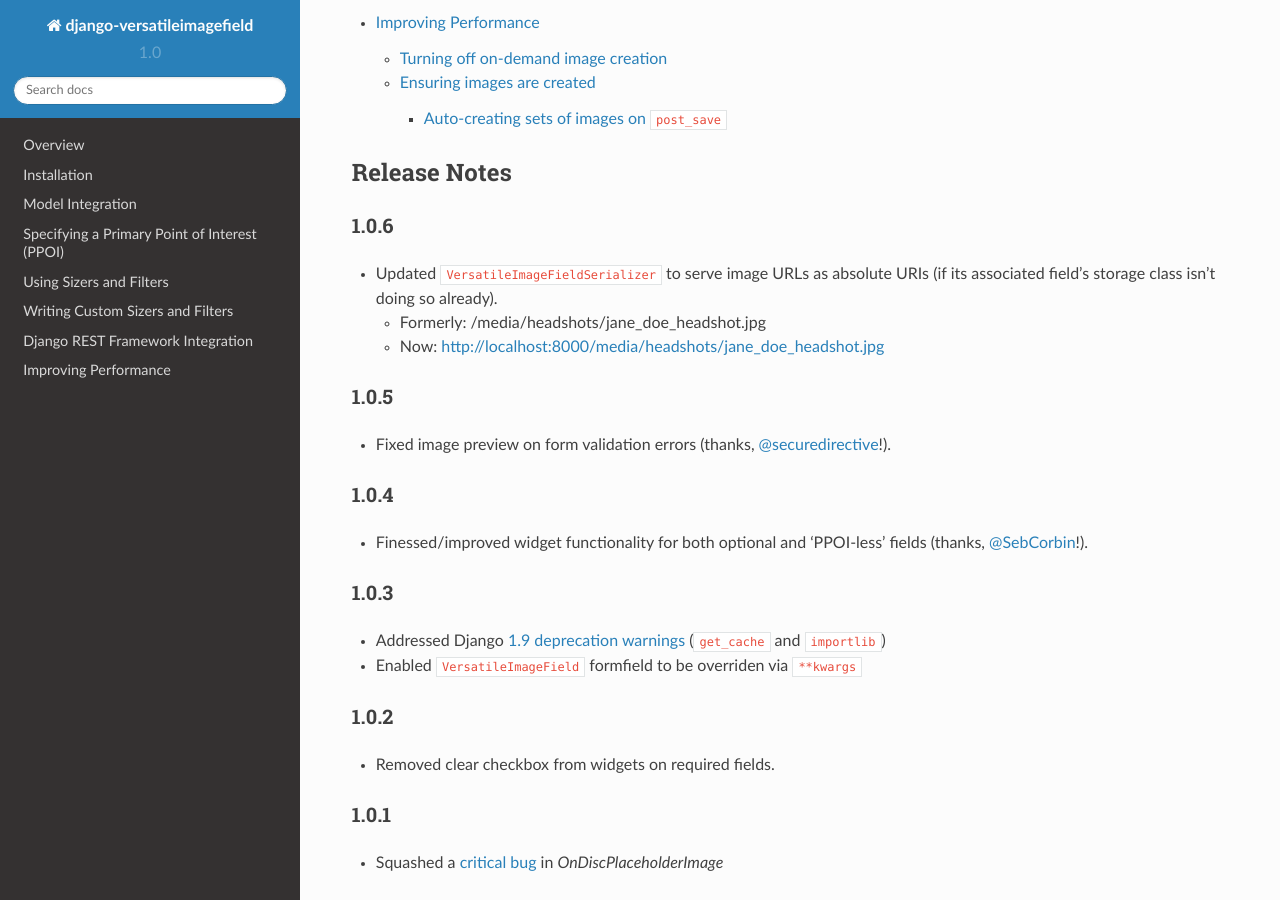
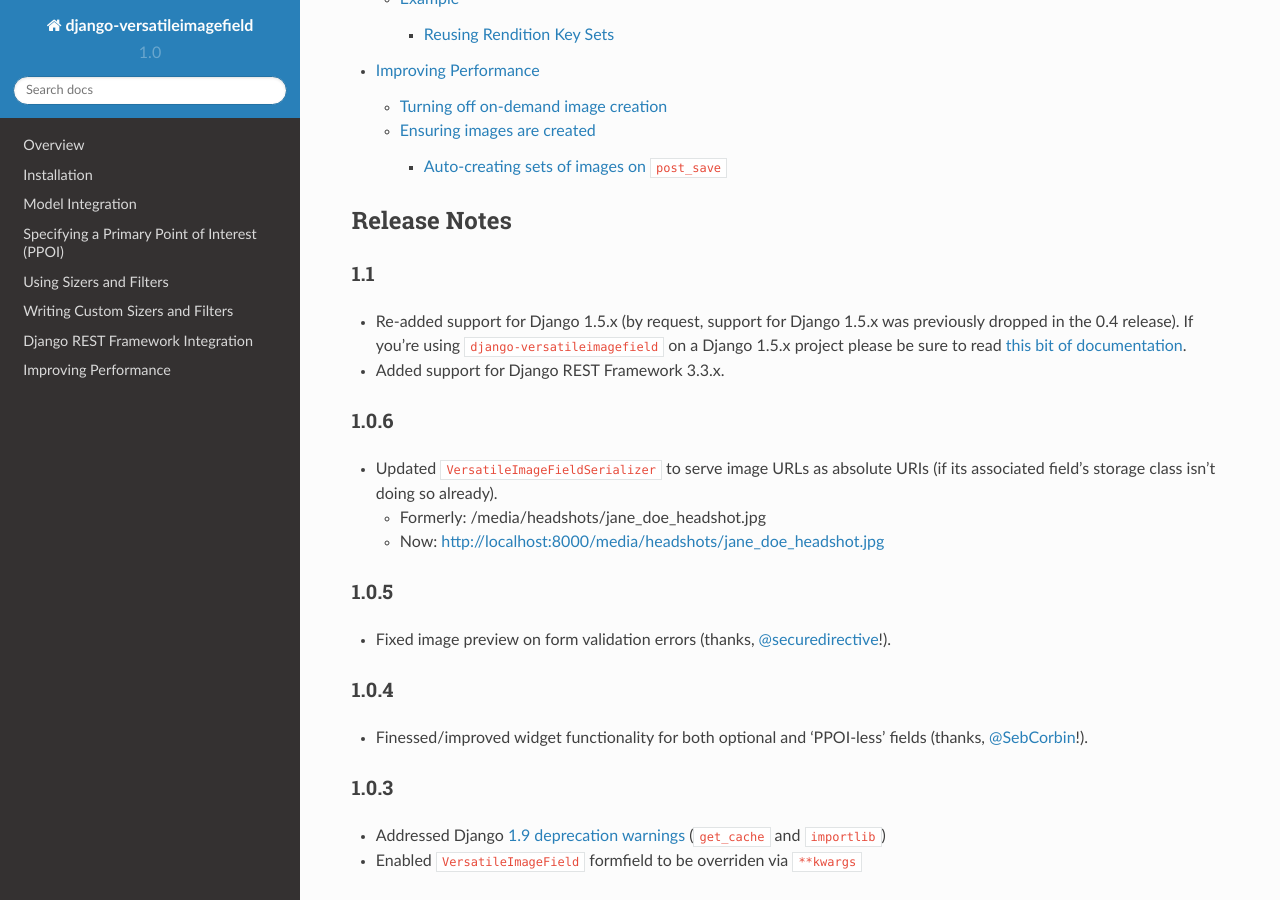
Before and after one commit to respondcreate/django-versatileimagefield, a Sphinx documentation site: the page built from docs/index.rst, in a window 1280 px wide and 900 px high, scrolled down 2866 px. Built offline with Sphinx 7.4.7 and the Read the Docs theme 2.0.0, drawn with Linux system fonts in a browser that asks for light colours; some of the changed text lies outside the part shown.

```diff
--- a/docs/index.rst
+++ b/docs/index.rst
@@ -42,6 +42,7 @@ Compatibility
 
 - `Django <https://www.djangoproject.com/>`_:
 
+  - 1.5.x (NOTE: Django REST Framework 3.3.x is not compatible with Django 1.5.x)
   - 1.6.x
   - 1.7.x
   - 1.8.x
@@ -55,6 +56,7 @@ Compatibility
   - 3.0.x
   - 3.1.x
   - 3.2.x
+  - 3.3.x (NOTE: Django 1.5.x is not compatible with Django REST Framework 3.3.x)
 
 Code
 ====
@@ -79,6 +81,11 @@ Table of Contents
 
 Release Notes
 =============
+
+1.1
+^^^
+- Re-added support for Django 1.5.x (by request, support for Django 1.5.x was previously dropped in the 0.4 release). If you're using ``django-versatileimagefield`` on a Django 1.5.x project please be sure to read :ref:`this bit of documentation <django-15-admin-note>`.
+- Added support for Django REST Framework 3.3.x.
 
 1.0.6
 ^^^^^
--- a/setup.py
+++ b/setup.py
@@ -5,7 +5,7 @@ from setuptools import find_packages
 setup(
     name='django-versatileimagefield',
     packages=find_packages(),
-    version='1.0.6',
+    version='1.1',
     author=u'Jonathan Ellenberger',
     author_email='jonathan_ellenberger@wgbh.org',
     url='http://github.com/WGBH/django-versatileimagefield/',
```
